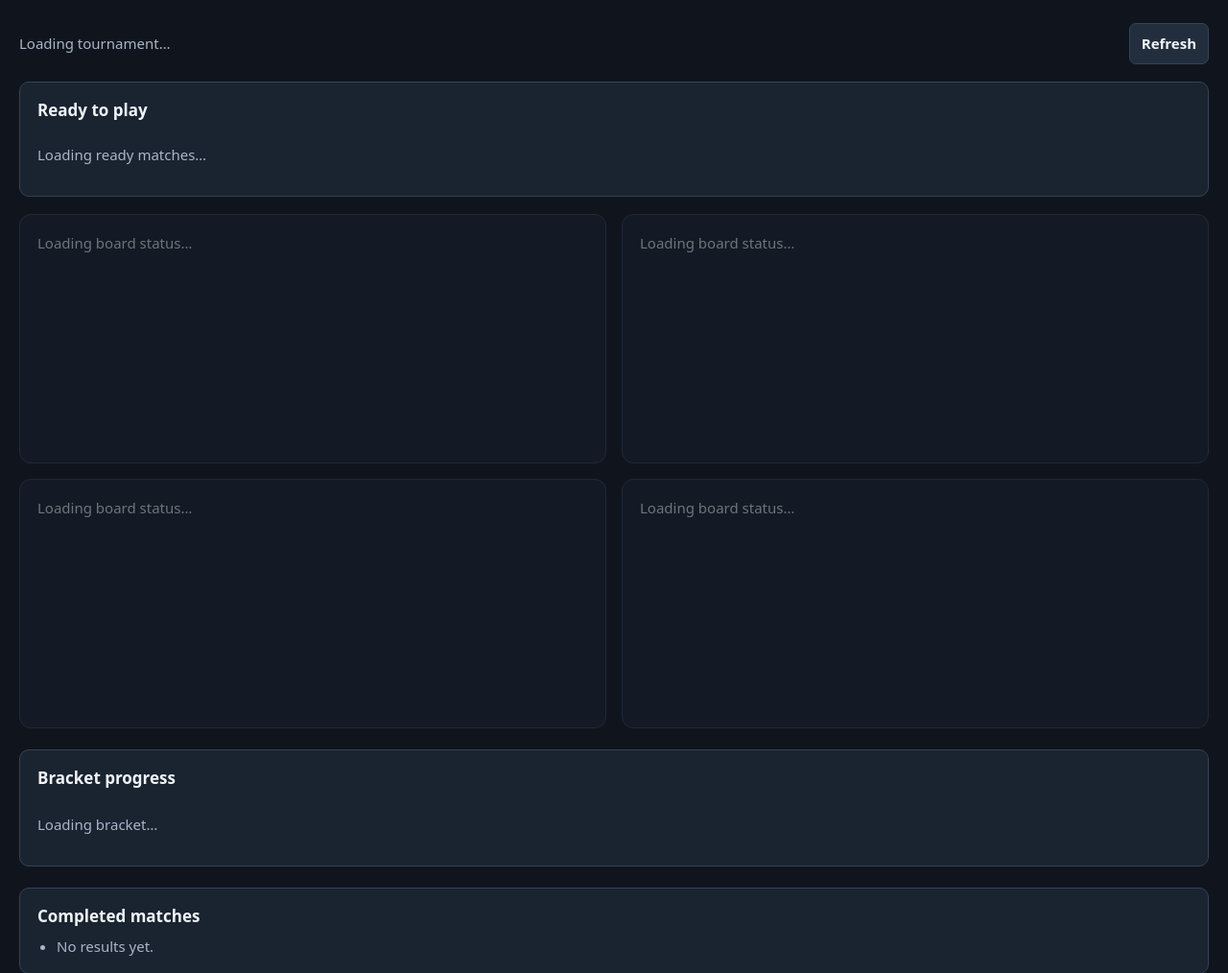
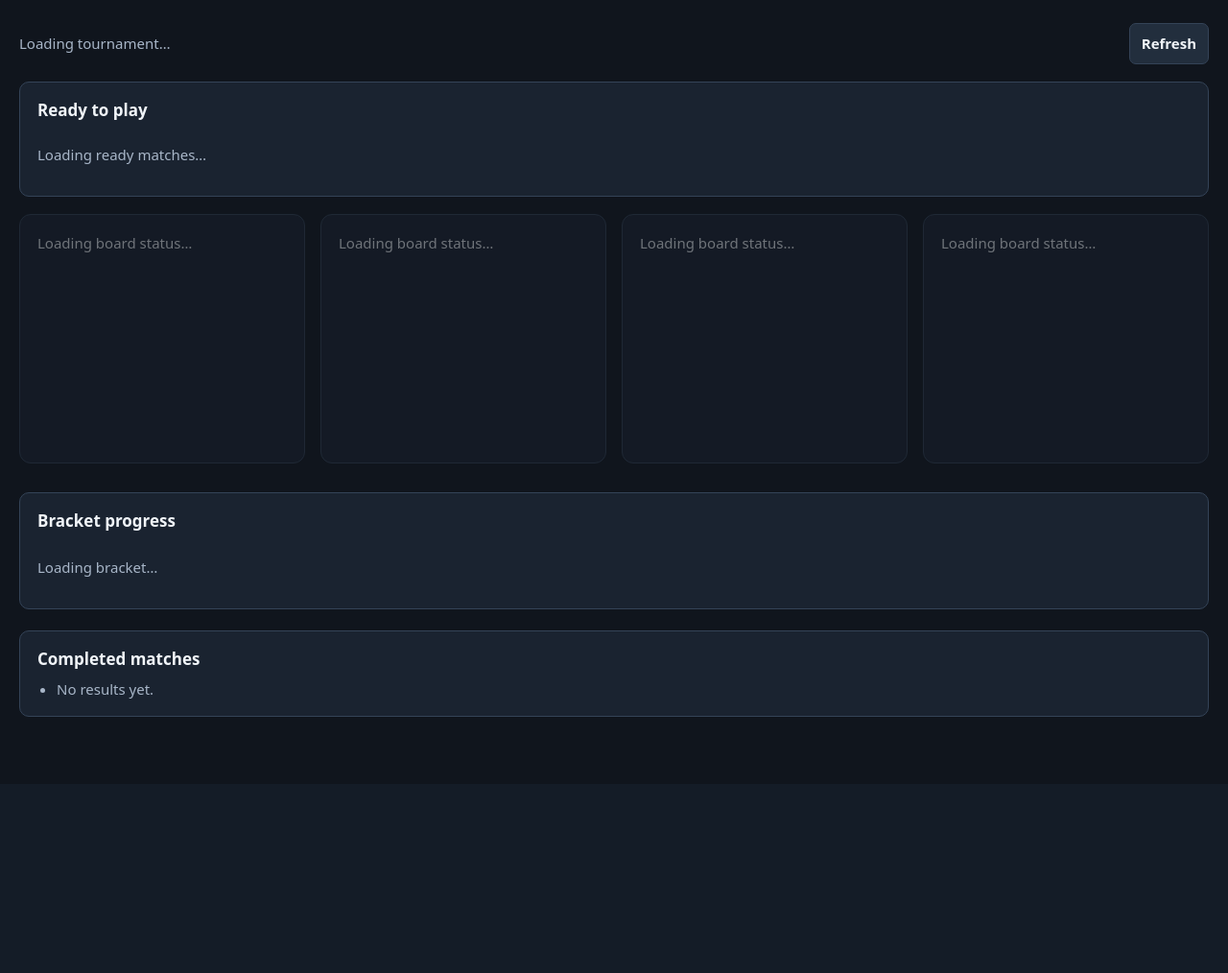
Before and after one commit to linuxguy421/dartmaster, a Python web app: template app/templates/tournament.html in a window 1280 px wide. Shown: the part 104-1118 px from the top of the page at 96% size. After the commit the page ends 851 px from the top, so only its background shows below. Run offline with Jinja, Linux system fonts and the light colour scheme; the template is opened without the code that fills it, so the values that code supplies are empty.

Commit message:
Align all four tournament boards horizontally

```diff
--- a/app/templates/tournament.html
+++ b/app/templates/tournament.html
@@ -18,7 +18,7 @@ button{background:var(--accent);color:#1c2025;border:0;font-weight:700;cursor:po
 button.secondary{background:var(--panel2);color:var(--text);border:1px solid var(--line)}
 button:disabled{opacity:.45;cursor:not-allowed}
 .summary{color:var(--muted)}.summary strong{color:var(--text)}
-.boards{display:grid;grid-template-columns:repeat(2,minmax(0,1fr));gap:16px}
+.boards{display:grid;grid-template-columns:repeat(4,minmax(240px,1fr));gap:16px;overflow-x:auto;padding-bottom:8px}
 .board{min-height:260px;padding:18px;background:var(--panel);border:1px solid var(--line);border-radius:12px;display:flex;flex-direction:column;gap:12px}
 .board.unavailable,.board.disabled{opacity:.42}.board.in_progress{border-color:#8c6b35;background:#211f1a}.board.blocked{border-color:var(--bad)}
 .board-head{display:flex;justify-content:space-between;align-items:center;gap:10px}
@@ -33,7 +33,7 @@ button:disabled{opacity:.45;cursor:not-allowed}
 #notice{position:fixed;bottom:14px;left:50%;transform:translateX(-50%);max-width:min(700px,calc(100vw - 28px));padding:10px 15px;border:1px solid var(--line);background:#263446;border-radius:8px;display:none;z-index:3}
 #notice.error{color:var(--bad)}#notice.show{display:block}
 .complete{padding:16px;border:1px solid var(--good);border-radius:9px;color:var(--good);margin-bottom:16px}
-@media(max-width:720px){.boards{grid-template-columns:1fr}.board{min-height:220px}header{align-items:flex-start}}
+@media(max-width:720px){.board{min-height:220px}header{align-items:flex-start}}
 </style>
 </head>
 <body>
```
